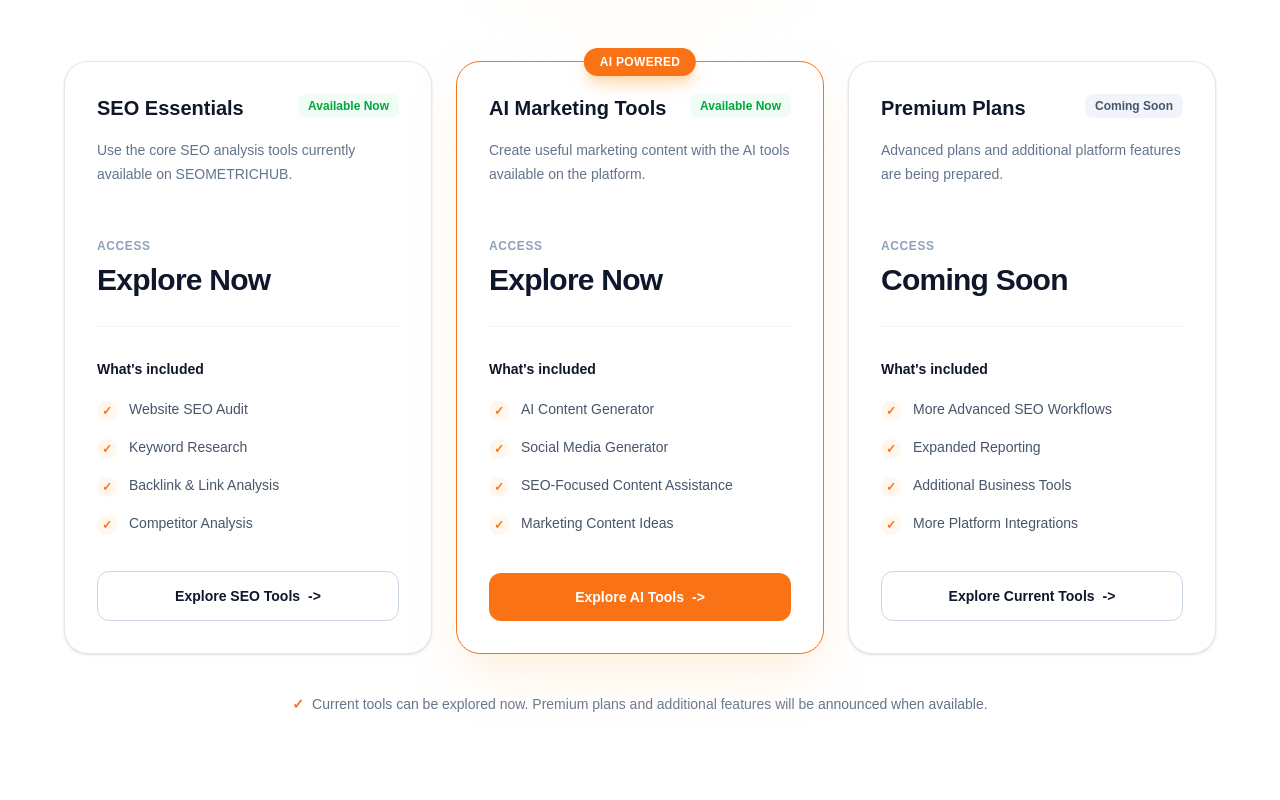
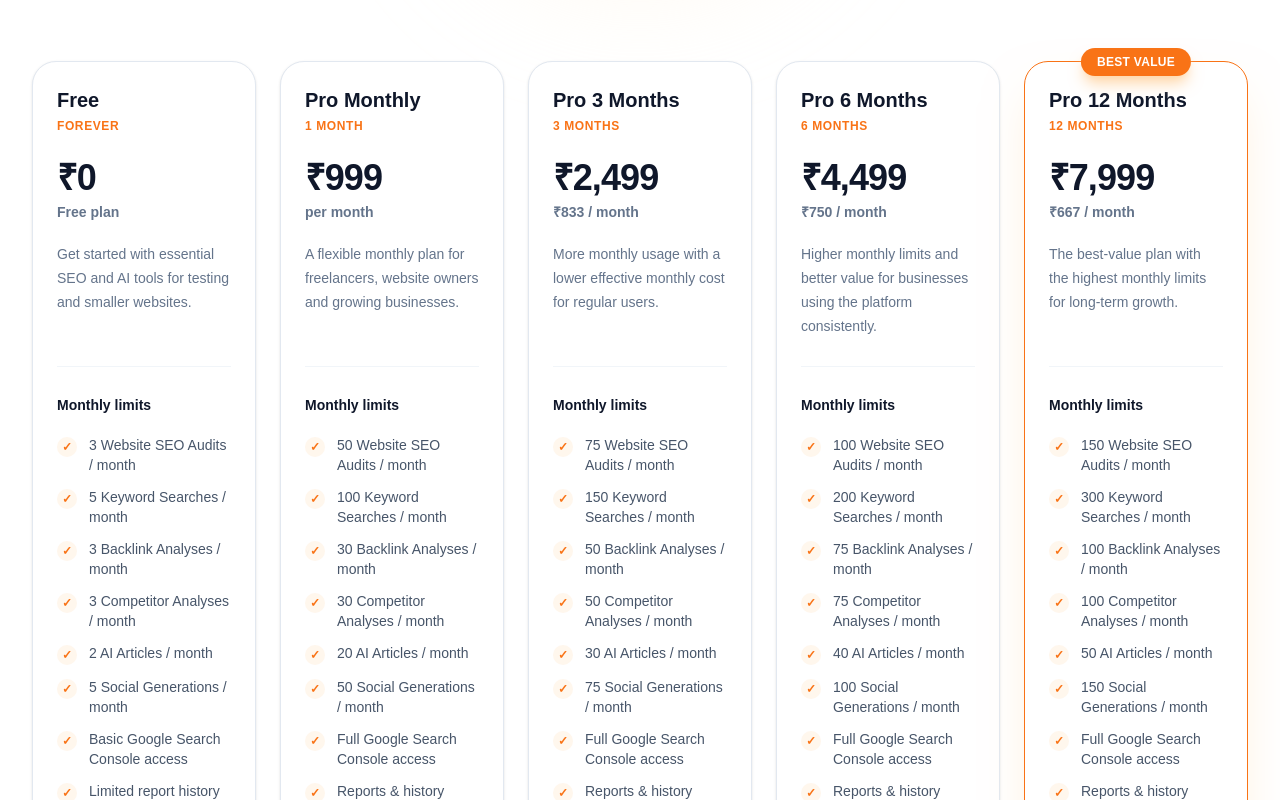
Before and after one commit to seometrichub/seometrichub, a Next.js app: page / in a window 1280 px wide. Shown: the part 4640-5440 px from the top of the page. Built offline with nearby package versions, Linux system fonts and the light colour scheme; no server answers.

Commit message:
Add subscription pricing plans and monthly limits

```diff
--- a/components/sections/Pricing.tsx
+++ b/components/sections/Pricing.tsx
@@ -1,48 +1,118 @@
 const plans = [
   {
-    name: "SEO Essentials",
+    name: "Free",
+    duration: "Forever",
+    price: "₹0",
+    priceNote: "Free plan",
     description:
-      "Use the core SEO analysis tools currently available on SEOMETRICHUB.",
-    status: "Available Now",
+      "Get started with essential SEO and AI tools for testing and smaller websites.",
     features: [
-      "Website SEO Audit",
-      "Keyword Research",
-      "Backlink & Link Analysis",
-      "Competitor Analysis",
+      "3 Website SEO Audits / month",
+      "5 Keyword Searches / month",
+      "3 Backlink Analyses / month",
+      "3 Competitor Analyses / month",
+      "2 AI Articles / month",
+      "5 Social Generations / month",
+      "Basic Google Search Console access",
+      "Limited report history",
     ],
-    button: "Explore SEO Tools",
-    href: "#tools",
+    button: "Start Free",
+    href: "/audit",
+    available: true,
     popular: false,
+    bestValue: false,
   },
   {
-    name: "AI Marketing Tools",
+    name: "Pro Monthly",
+    duration: "1 Month",
+    price: "₹999",
+    priceNote: "per month",
     description:
-      "Create useful marketing content with the AI tools available on the platform.",
-    status: "Available Now",
+      "A flexible monthly plan for freelancers, website owners and growing businesses.",
     features: [
-      "AI Content Generator",
-      "Social Media Generator",
-      "SEO-Focused Content Assistance",
-      "Marketing Content Ideas",
+      "50 Website SEO Audits / month",
+      "100 Keyword Searches / month",
+      "30 Backlink Analyses / month",
+      "30 Competitor Analyses / month",
+      "20 AI Articles / month",
+      "50 Social Generations / month",
+      "Full Google Search Console access",
+      "Reports & history",
     ],
-    button: "Explore AI Tools",
-    href: "#tools",
-    popular: true,
+    button: "Coming Soon",
+    href: "#pricing",
+    available: false,
+    popular: false,
+    bestValue: false,
   },
   {
-    name: "Premium Plans",
+    name: "Pro 3 Months",
+    duration: "3 Months",
+    price: "₹2,499",
+    priceNote: "₹833 / month",
     description:
-      "Advanced plans and additional platform features are being prepared.",
-    status: "Coming Soon",
+      "More monthly usage with a lower effective monthly cost for regular users.",
     features: [
-      "More Advanced SEO Workflows",
-      "Expanded Reporting",
-      "Additional Business Tools",
-      "More Platform Integrations",
+      "75 Website SEO Audits / month",
+      "150 Keyword Searches / month",
+      "50 Backlink Analyses / month",
+      "50 Competitor Analyses / month",
+      "30 AI Articles / month",
+      "75 Social Generations / month",
+      "Full Google Search Console access",
+      "Reports & history",
     ],
-    button: "Explore Current Tools",
-    href: "#tools",
+    button: "Coming Soon",
+    href: "#pricing",
+    available: false,
     popular: false,
+    bestValue: false,
+  },
+  {
+    name: "Pro 6 Months",
+    duration: "6 Months",
+    price: "₹4,499",
+    priceNote: "₹750 / month",
+    description:
+      "Higher monthly limits and better value for businesses using the platform consistently.",
+    features: [
+      "100 Website SEO Audits / month",
+      "200 Keyword Searches / month",
+      "75 Backlink Analyses / month",
+      "75 Competitor Analyses / month",
+      "40 AI Articles / month",
+      "100 Social Generations / month",
+      "Full Google Search Console access",
+      "Reports & history",
+    ],
+    button: "Coming Soon",
+    href: "#pricing",
+    available: false,
+    popular: false,
+    bestValue: false,
+  },
+  {
+    name: "Pro 12 Months",
+    duration: "12 Months",
+    price: "₹7,999",
+    priceNote: "₹667 / month",
+    description:
+      "The best-value plan with the highest monthly limits for long-term growth.",
+    features: [
+      "150 Website SEO Audits / month",
+      "300 Keyword Searches / month",
+      "100 Backlink Analyses / month",
+      "100 Competitor Analyses / month",
+      "50 AI Articles / month",
+      "150 Social Generations / month",
+      "Full Google Search Console access",
+      "Reports & history",
+    ],
+    button: "Coming Soon",
+    href: "#pricing",
+    available: false,
+    popular: true,
+    bestValue: true,
   },
 ];
 
@@ -52,162 +122,114 @@ export default function Pricing() {
       id="pricing"
       className="relative overflow-hidden bg-white py-24 lg:py-32"
     >
-      {/* Background decoration */}
       <div className="pointer-events-none absolute left-1/2 top-0 h-96 w-96 -translate-x-1/2 rounded-full bg-orange-100/40 blur-3xl" />
 
       <div className="relative mx-auto max-w-7xl px-5 sm:px-6 lg:px-8">
-
-        {/* =========================
-            HEADER
-        ========================== */}
         <div className="mx-auto max-w-3xl text-center">
-
           <span className="inline-flex items-center gap-2 rounded-full border border-orange-200 bg-orange-50 px-4 py-2 text-sm font-bold text-[#F97316]">
             <span className="h-2 w-2 rounded-full bg-[#F97316]" />
-            Simple Access
+            Simple Pricing
           </span>
 
           <h2 className="mt-6 text-4xl font-black tracking-tight text-[#0F172A] sm:text-5xl lg:text-6xl">
-            Powerful Tools{" "}
-            <span className="text-[#F97316]">
-              Built for Growth
-            </span>
+            Choose a Plan{" "}
+            <span className="text-[#F97316]">Built for Growth</span>
           </h2>
 
           <p className="mx-auto mt-6 max-w-2xl text-lg leading-8 text-[#64748B]">
-            Explore the SEO and AI marketing tools currently available.
-            Premium plans and additional capabilities are coming soon.
+            Start free and upgrade as your SEO, content and marketing needs
+            grow. Paid subscriptions will be available soon.
           </p>
-
         </div>
 
-        {/* =========================
-            CARDS
-        ========================== */}
-        <div className="mx-auto mt-16 grid max-w-6xl gap-6 lg:grid-cols-3">
-
+        <div className="mx-auto mt-16 grid max-w-7xl gap-6 md:grid-cols-2 xl:grid-cols-5">
           {plans.map((plan) => (
             <div
               key={plan.name}
-              className={`relative flex flex-col rounded-3xl border p-8 transition-all duration-300 hover:-translate-y-1 ${
+              className={`relative flex flex-col rounded-3xl border p-6 transition-all duration-300 hover:-translate-y-1 ${
                 plan.popular
                   ? "border-[#F97316] bg-white shadow-2xl shadow-orange-100"
                   : "border-slate-200 bg-white shadow-sm hover:border-orange-200 hover:shadow-xl hover:shadow-orange-100/50"
               }`}
             >
-
-              {/* Featured Badge */}
-              {plan.popular && (
-                <div className="absolute left-1/2 top-0 -translate-x-1/2 -translate-y-1/2 rounded-full bg-[#F97316] px-4 py-1.5 text-xs font-black tracking-wide text-white shadow-lg shadow-orange-200">
-                  AI POWERED
+              {plan.bestValue && (
+                <div className="absolute left-1/2 top-0 -translate-x-1/2 -translate-y-1/2 whitespace-nowrap rounded-full bg-[#F97316] px-4 py-1.5 text-xs font-black tracking-wide text-white shadow-lg shadow-orange-200">
+                  BEST VALUE
                 </div>
               )}
 
-              {/* Card Header */}
               <div>
-
                 <div className="flex items-start justify-between gap-3">
-
+                  <div>
                     <h3 className="text-xl font-black text-[#0F172A]">
                       {plan.name}
                     </h3>
 
-                  <span
-                    className={`shrink-0 rounded-lg px-2.5 py-1 text-xs font-bold ${
-                      plan.status === "Coming Soon"
-                        ? "bg-slate-100 text-slate-600"
-                        : "bg-green-50 text-green-600"
-                    }`}
-                  >
-                    {plan.status}
-                  </span>
-
+                    <p className="mt-1 text-xs font-bold uppercase tracking-wider text-[#F97316]">
+                      {plan.duration}
+                    </p>
+                  </div>
                 </div>
 
-                <p className="mt-4 min-h-[72px] text-sm leading-6 text-[#64748B]">
+                <div className="mt-6">
+                  <p className="text-4xl font-black tracking-tight text-[#0F172A]">
+                    {plan.price}
+                  </p>
+
+                  <p className="mt-1 text-sm font-semibold text-[#64748B]">
+                    {plan.priceNote}
+                  </p>
+                </div>
+
+                <p className="mt-5 min-h-[96px] text-sm leading-6 text-[#64748B]">
                   {plan.description}
                 </p>
-
               </div>
 
-              {/* Access */}
-              <div className="mt-7 border-b border-slate-100 pb-7">
-
-                <p className="text-xs font-bold uppercase tracking-wider text-slate-400">
-                  Access
+              <div className="mt-7 border-t border-slate-100 pt-7">
+                <p className="text-sm font-black text-[#0F172A]">
+                  Monthly limits
                 </p>
 
-                <p className="mt-2 text-3xl font-black tracking-tight text-[#0F172A]">
-                  {plan.status === "Coming Soon"
-                    ? "Coming Soon"
-                    : "Explore Now"}
-                </p>
-
-              </div>
-
-              {/* Features */}
-              <div className="mt-8 flex-1">
-
-                <p className="text-sm font-black text-[#0F172A]">
-                  What&apos;s included
-                </p>
-
-                <ul className="mt-5 space-y-4">
-
+                <ul className="mt-5 space-y-3">
                   {plan.features.map((feature) => (
                     <li
                       key={feature}
-                      className="flex items-start gap-3 text-sm text-[#475569]"
+                      className="flex items-start gap-3 text-sm leading-5 text-[#475569]"
                     >
                       <span className="mt-0.5 flex h-5 w-5 shrink-0 items-center justify-center rounded-full bg-orange-50 text-xs font-black text-[#F97316]">
-                        ✓
+                        &#10003;
                       </span>
 
-                      <span>
-                        {feature}
-                      </span>
+                      <span>{feature}</span>
                     </li>
                   ))}
-
                 </ul>
-
               </div>
 
-              {/* Button */}
+              {plan.available ? (
                 <a
                   href={plan.href}
-                className={`mt-9 flex w-full items-center justify-center rounded-xl px-5 py-3.5 text-sm font-black transition-all ${
-                  plan.popular
-                    ? "bg-[#F97316] text-white hover:bg-[#EA580C] hover:shadow-lg hover:shadow-orange-200"
-                    : "border border-slate-300 bg-white text-[#0F172A] hover:border-[#F97316] hover:text-[#F97316]"
-                }`}
+                  className="mt-8 flex w-full items-center justify-center rounded-xl bg-[#F97316] px-5 py-3.5 text-sm font-black text-white transition-all hover:bg-[#EA580C] hover:shadow-lg hover:shadow-orange-200"
                 >
                   {plan.button}
-
-                <span className="ml-2">
-                  -&gt;
-                </span>
+                  <span className="ml-2">-&gt;</span>
                 </a>
-
+              ) : (
+                <div className="mt-8 flex w-full cursor-not-allowed items-center justify-center rounded-xl border border-slate-200 bg-slate-50 px-5 py-3.5 text-sm font-black text-slate-500">
+                  {plan.button}
+                </div>
+              )}
             </div>
           ))}
-
         </div>
 
-        {/* =========================
-            BOTTOM NOTE
-        ========================== */}
-        <div className="mx-auto mt-10 flex max-w-3xl items-center justify-center gap-2 text-center text-sm text-[#64748B]">
-
-          <span className="font-bold text-[#F97316]">
-            ✓
-          </span>
-
-          Current tools can be explored now. Premium plans and additional
-          features will be announced when available.
-
+        <div className="mx-auto mt-10 max-w-4xl rounded-2xl border border-orange-100 bg-orange-50/60 px-6 py-5 text-center">
+          <p className="text-sm font-semibold leading-6 text-[#64748B]">
+            All usage limits reset monthly. Longer-duration plans include
+            higher monthly limits and discounted effective monthly pricing.
+          </p>
         </div>
-
       </div>
     </section>
   );
```
Lines whose indentation alone changed are shown as unchanged.
